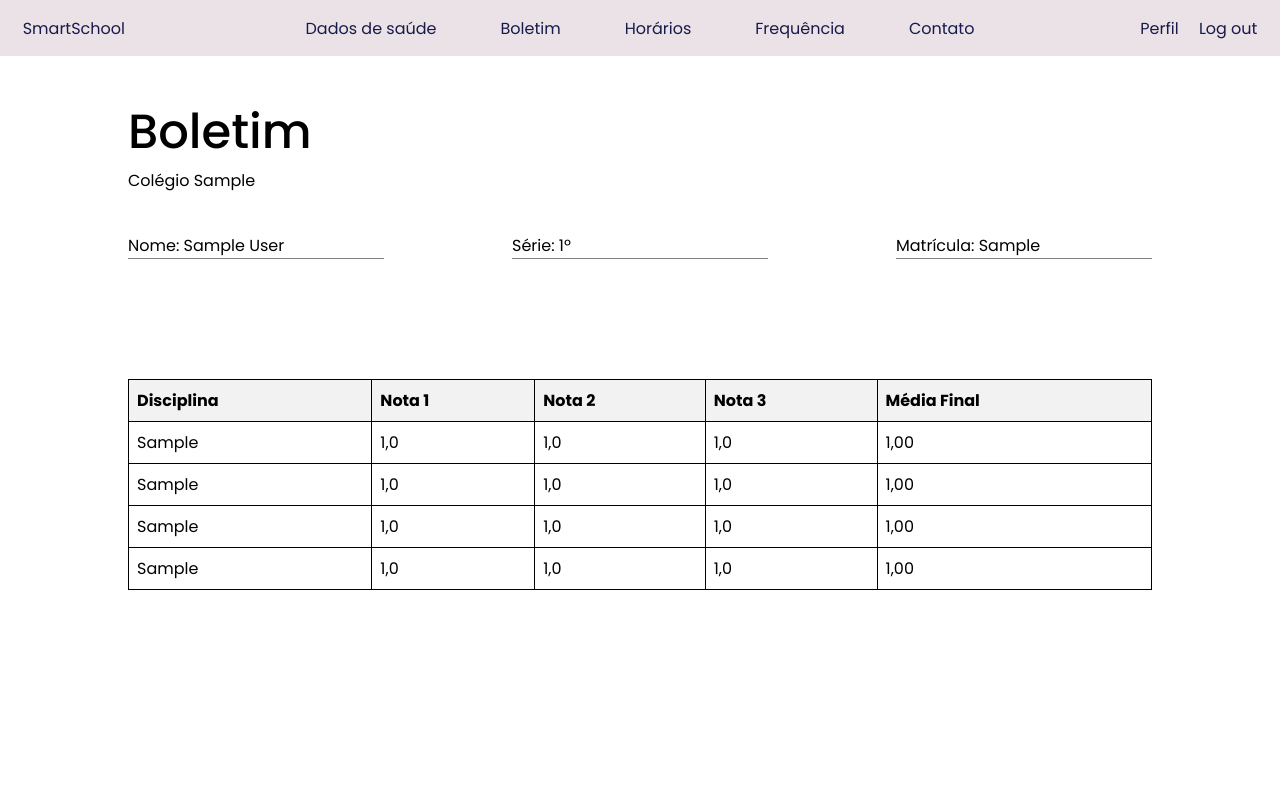
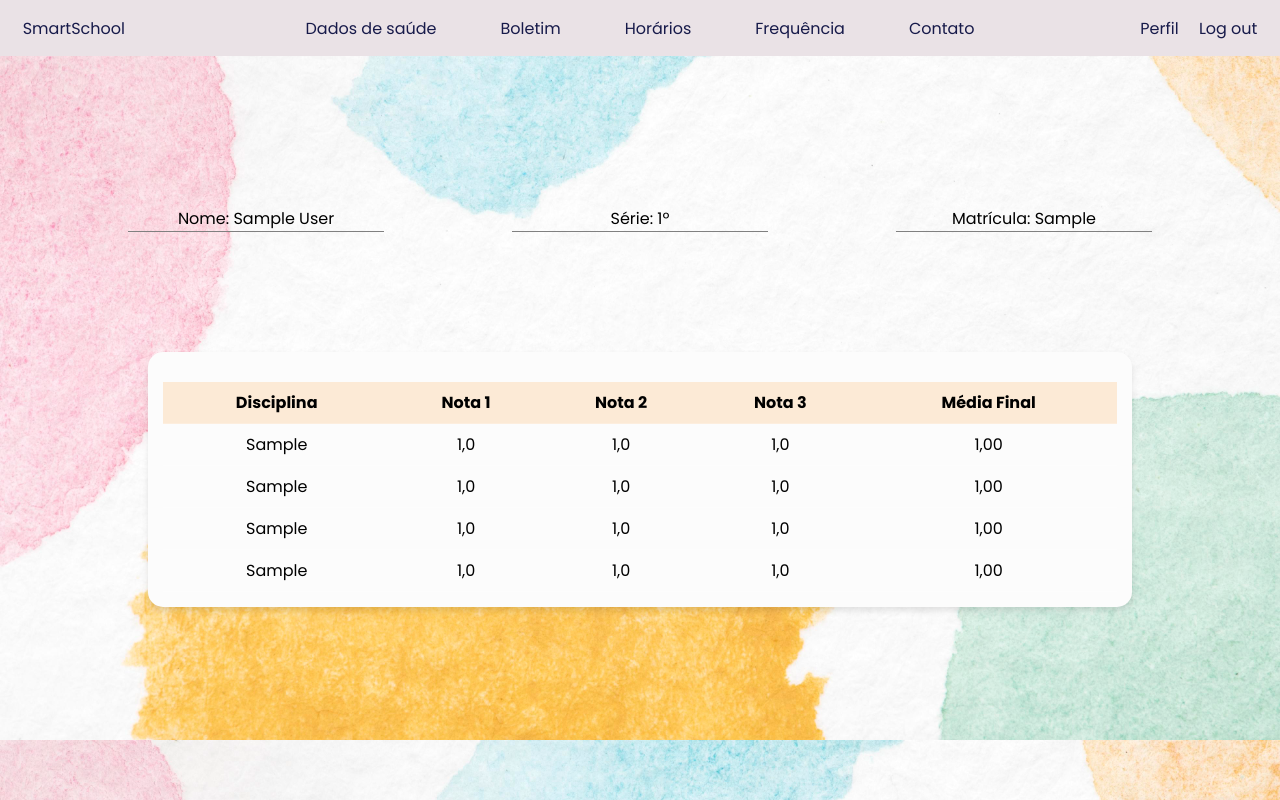
Before and after one commit to Manuelaamorim/smartSchool, a Django app: page /notas/ in a window 1280 px wide. Run offline with Django 5.2, Linux system fonts and the light colour scheme; a user stored in the database is signed in; tables that the repository leaves empty hold one stand-in row (values such as "Sample post"); parts of the project's set-up code (start-up, migrations or seed data) failed here and were passed over.

Commit message:
Padroniza CSS de visualizar dados de saúde e notas

```diff
--- a/appsmartschool/static/css/style_cadastro_sucesso.css
+++ b/appsmartschool/static/css/style_cadastro_sucesso.css
@@ -40,8 +40,6 @@ body {
     margin-top: 30px;
     margin-bottom: 30px;
     width: 50%;
-    /* margin-left: auto;
-    margin-right: auto;  */
     justify-content: center; /* Centraliza horizontalmente */
     align-items: center; /* Centraliza verticalmente */
     margin: 20px auto;
--- a/appsmartschool/static/css/style_notas.css
+++ b/appsmartschool/static/css/style_notas.css
@@ -14,29 +14,58 @@
     --cor-branca: #eae2e6;
     --cor-azul-clara: #99a6f2;
 }
+
+body{
+    /* margin: 0;
+    overflow-x: hidden;
+    overflow-y: hidden; */
+    background-size: cover;
+    background-position: center;
+    background-image: url('/static/images/teste5.jpg');
+}
+
 * {
     margin: 0;
     padding: 0;
     box-sizing: border-box;
     font-family: 'Poppins', sans-serif;
 }
+
 .container {
     width: 80%;
     margin: auto;
 }
+
+.glass-table {
+    max-width: 1500px;
+    max-height: 400px;
+    margin: 20px;
+    padding: 15px;
+    background-color: #fcfcfc;
+    border-radius: 15px;
+    box-shadow: 0 4px 6px rgba(0, 0, 0, 0.1);
+    backdrop-filter: blur(10px);
+}
+
+
 table {
     width: 100%;
     border-collapse: collapse;
-    margin-top: 30px;
+    margin-top: 15px;
 }
+
 th, td {
-    border: 1px solid black;
+    /* border: 1px solid black; */
+    border-bottom: 1px solid rgba(255, 255, 255, 0.2);
     padding: 8px;
-    text-align: left;
+    text-align: center;
 }
+
 th {
-    background-color: #f2f2f2;
+    background-color: #fcead6;
 }
+
+
 .header-section {
     margin: 40px 0;
     text-align: center;
@@ -45,21 +74,17 @@ th {
     flex-direction: column;
 }
 
-.header-section h1{
-    font-weight: 500;
-    font-size: 3rem;
-}
-
 .linha{
     border-bottom: 1px solid grey;
     width: 20vw;
 }
 
 .info-section {
-    margin-top: 20px;
+    margin-top: 150px;
     margin-bottom: 15vh;
     display: flex;
     justify-content: space-between;
+    text-align: center;
 }
 
 ul.messages {
--- a/appsmartschool/templates/appsmartschool/notas.html
+++ b/appsmartschool/templates/appsmartschool/notas.html
@@ -4,11 +4,6 @@
 
 <link rel="stylesheet" href="{% static 'css/style_notas.css' %}">
 <div class="container">
-    <div class="header-section">
-        <h1>Boletim</h1>
-        <p>Colégio {{ aluno.colegio }}</p>
-    </div>
-
     <div class="info-section">
         <div>Nome: {{ aluno.nome }}
             <div class="linha"></div>
@@ -30,6 +25,7 @@
     </ul>
 {% endif %}
 
+<div class="glass-table">
     <table>
         <thead>
             <tr>
```
Also changed, not shown: appsmartschool/static/css/style_dados_saude.css (+22 -4 lines).
